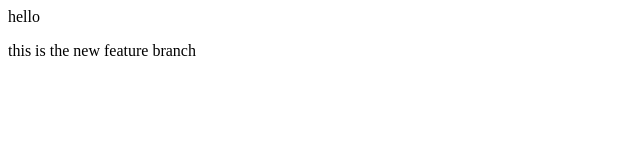
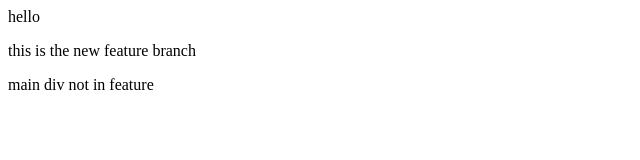
Before and after one commit to Ramsha-dev/practice-repo, a plain HTML site: page index.html in a window 1280 px wide. Shown: the whole page, without its empty margins (0-640 px from the left). Drawn offline with Linux system fonts and the light colour scheme.

Commit message:
adding div

```diff
--- a/index.html
+++ b/index.html
@@ -1,2 +1,3 @@
 <div>hello</div>
 <p>this is the new feature branch</p>
+<div>main div not in feature</div>
```
